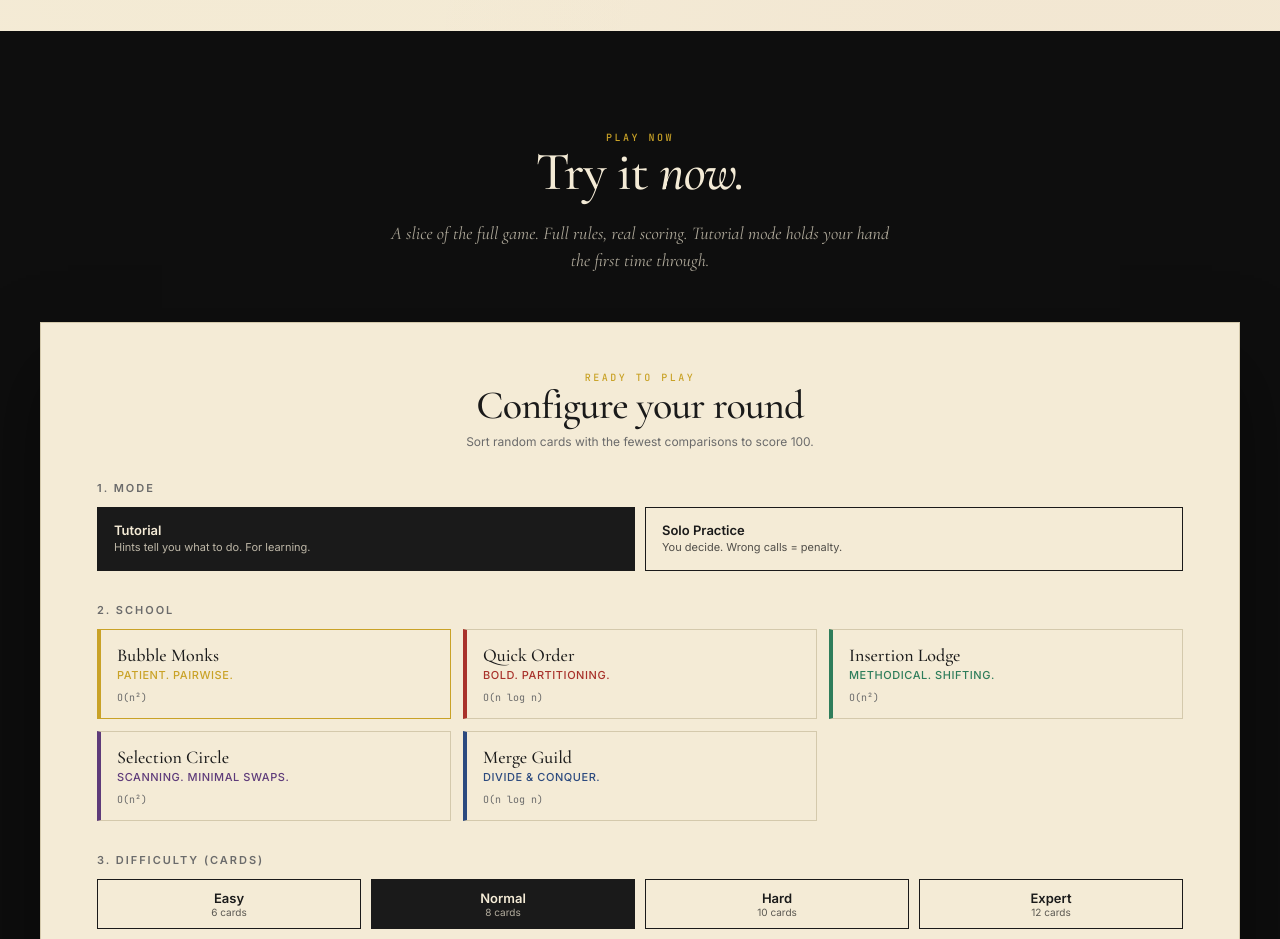
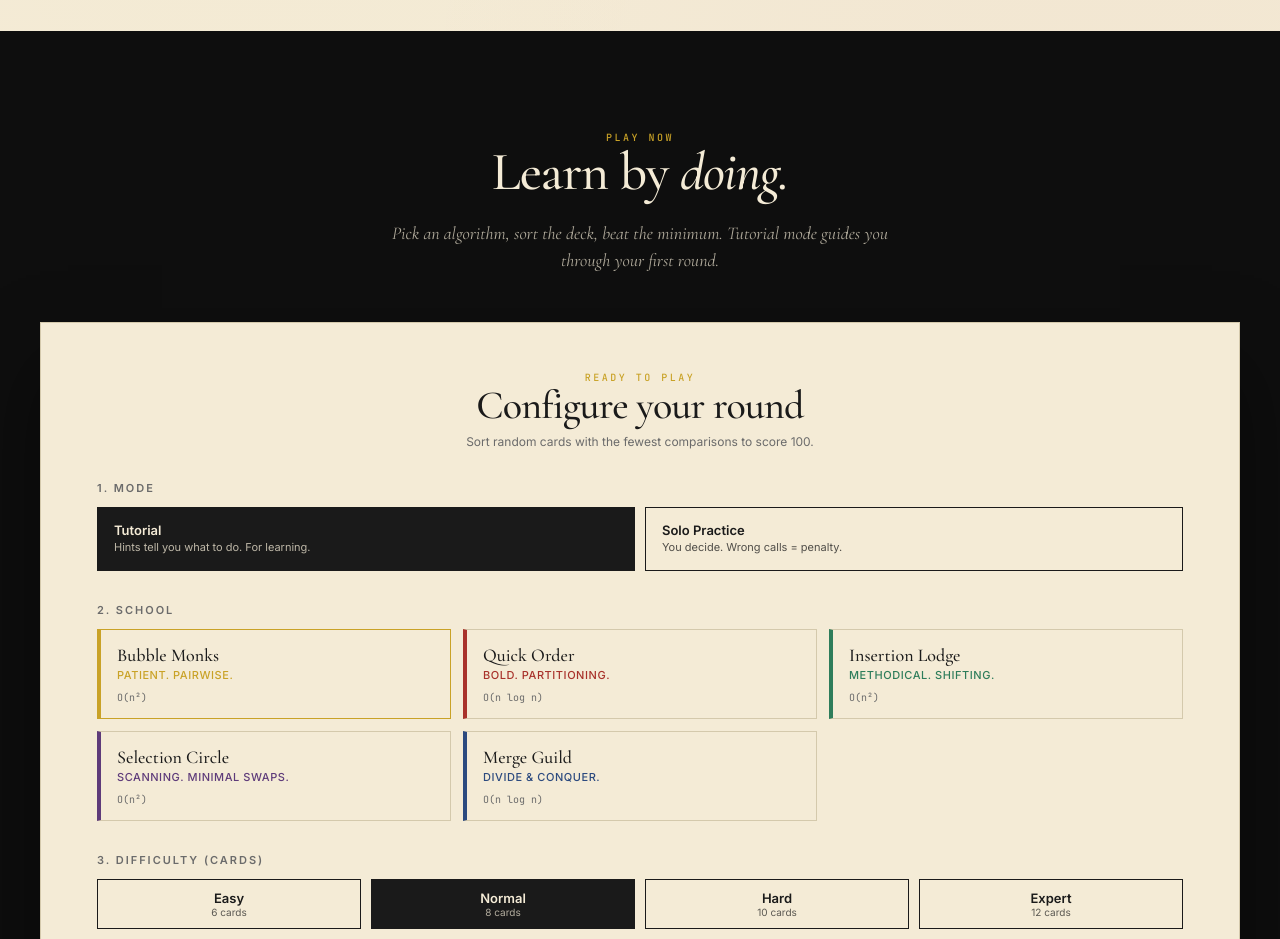
Before and after one commit to sahebjade/stack-attack-app, a React (Vite) app: page / in a window 1280 px wide. Shown: the part 2760-3699 px from the top of the page. Built offline with nearby package versions, Linux system fonts and the light colour scheme.

Commit message:
Update Play Now section: Learn by doing

```diff
--- a/src/App.jsx
+++ b/src/App.jsx
@@ -2734,13 +2734,13 @@ const DemoSection = React.forwardRef(({ initialConfig, onConfigReset }, ref) =>
         <div style={{ textAlign: 'center', marginBottom: 48 }}>
           <Eyebrow color={C.gold}>Play Now</Eyebrow>
           <SerifHeading size={54} color={C.cream}>
-            Try it <span style={{ fontStyle: 'italic' }}>now.</span>
+            Learn by <span style={{ fontStyle: 'italic' }}>doing.</span>
           </SerifHeading>
           <p className="font-serif" style={{
             fontSize: 18, color: 'rgba(244, 235, 214, 0.7)', fontStyle: 'italic',
             maxWidth: 520, margin: '20px auto 0', lineHeight: 1.5,
           }}>
-            A slice of the full game. Full rules, real scoring. Tutorial mode holds your hand the first time through.
+            Pick an algorithm, sort the deck, beat the minimum. Tutorial mode guides you through your first round.
           </p>
         </div>
 
```
